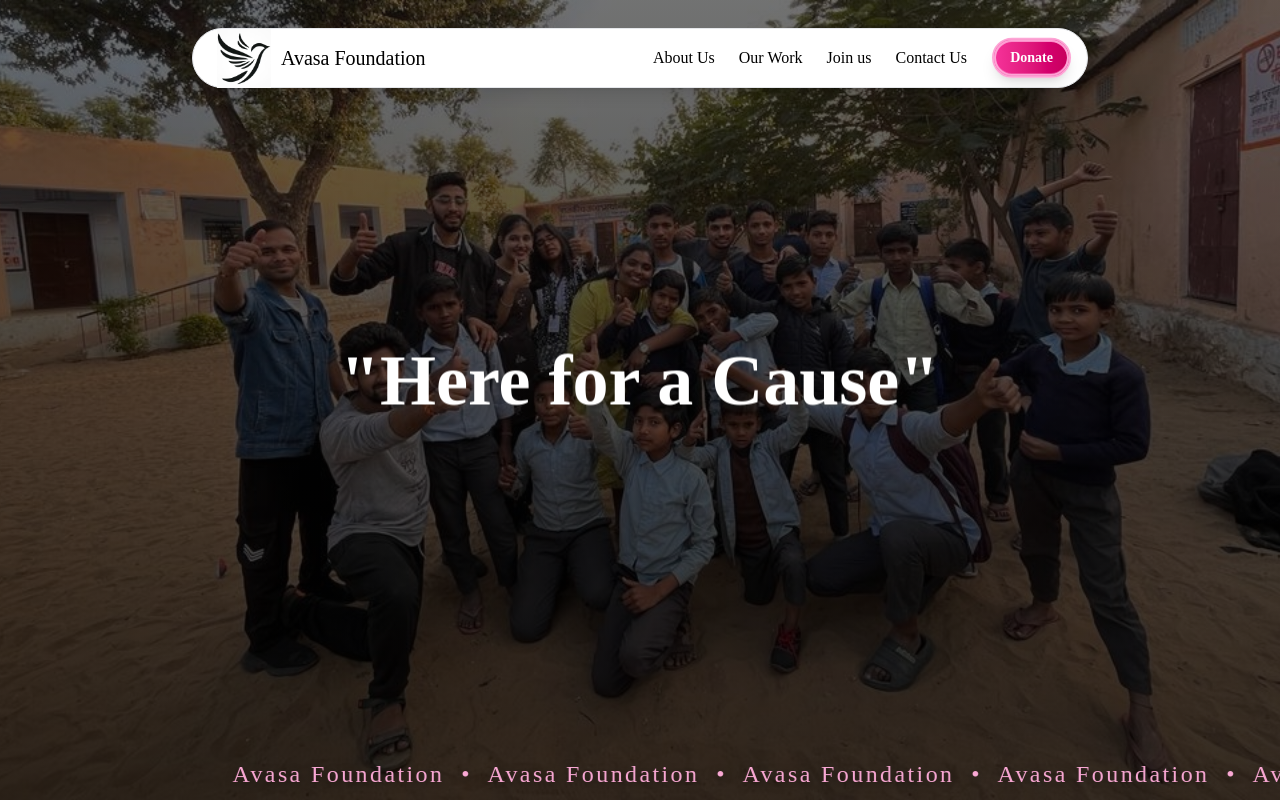
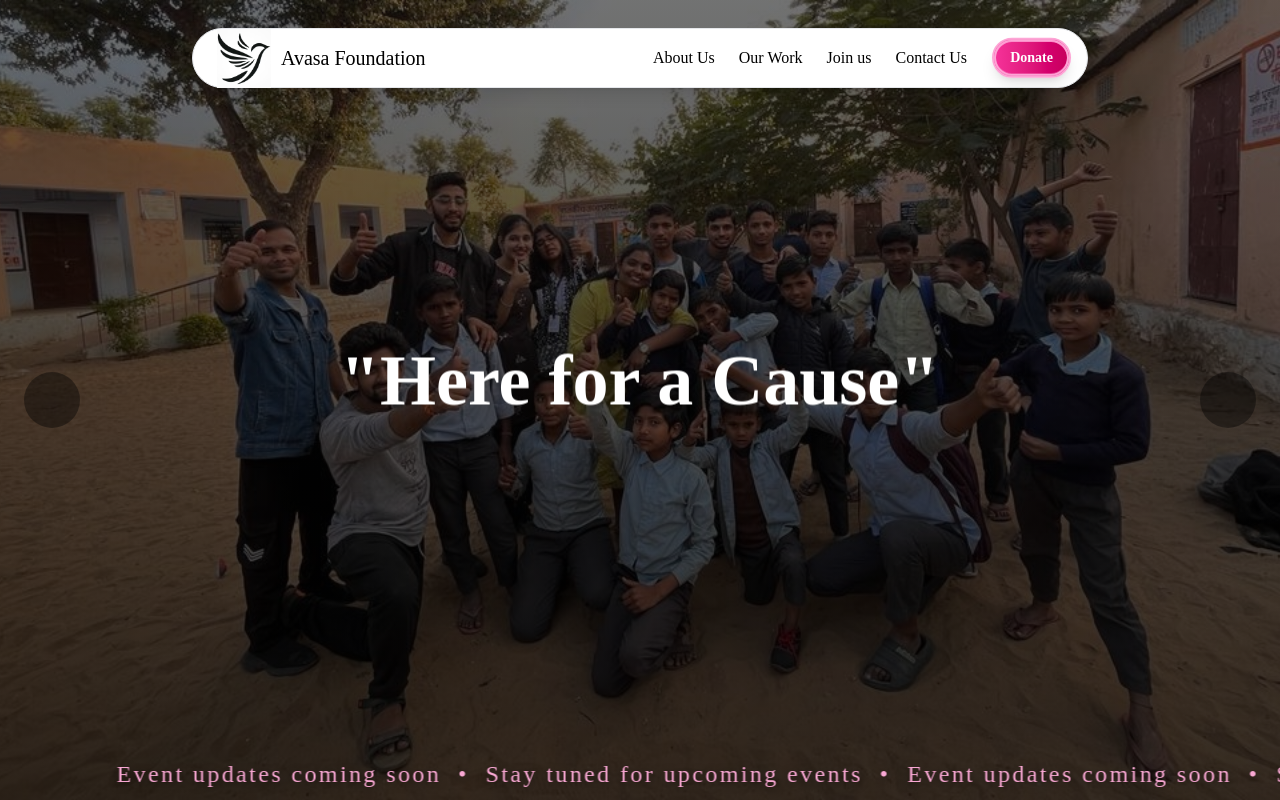
Before and after one commit to vamsiram10/ngo-A, a Next.js app: page / in a window 1280 px wide. Shown: the top 800 px of the page. Built offline with nearby package versions, Linux system fonts and the light colour scheme.

Commit message:
added home page

```diff
--- a/src/components/section/homesections/homeother/HomeOther.jsx
+++ b/src/components/section/homesections/homeother/HomeOther.jsx
@@ -1,6 +1,9 @@
 import Link from "next/link";
-import { useEffect, useRef } from "react";
+import { useEffect, useRef, useState } from "react";
 import { gsap } from "gsap";
+
+// You can add more images here if you want to make it a carousel
+const images = ["/main1.jpg", "/maingallery/a.JPG"];
 
 const dropInKeyframes = [
   { transform: "translateY(-200px)", opacity: 0 },
@@ -13,16 +16,41 @@ const dropInTiming = {
   fill: "forwards",
 };
 
+const arrowStyle = {
+  position: "absolute",
+  top: "50%",
+  transform: "translateY(-50%)",
+  zIndex: 30,
+  background: "rgba(0,0,0,0.4)",
+  border: "none",
+  color: "#fff",
+  fontSize: "2.5rem",
+  width: "3.5rem",
+  height: "3.5rem",
+  borderRadius: "50%",
+  cursor: "pointer",
+  display: "flex",
+  alignItems: "center",
+  justifyContent: "center",
+  transition: "background 0.2s",
+  userSelect: "none",
+};
+
 const HomeOther = () => {
   const textRef = useRef(null);
   const marqueeRef = useRef(null);
+  const bgRef = useRef(null);
 
+  const [currentIndex, setCurrentIndex] = useState(0);
+
+  // Animate text drop-in
   useEffect(() => {
     if (textRef.current) {
       textRef.current.animate(dropInKeyframes, dropInTiming);
     }
   }, []);
 
+  // Animate marquee
   useEffect(() => {
     if (marqueeRef.current) {
       const marquee = marqueeRef.current;
@@ -45,20 +73,129 @@ const HomeOther = () => {
     }
   }, []);
 
+  // Handle click on background to go to next image
+  const handleBgClick = (e) => {
+    // Prevent click if clicking on arrow or marquee
+    if (
+      e.target.closest(".carousel-arrow") ||
+      e.target.closest(".marquee-link")
+    ) {
+      return;
+    }
+    setCurrentIndex((prev) => (prev + 1) % images.length);
+  };
+
+  // Handle swipe
+  useEffect(() => {
+    const bg = bgRef.current;
+    if (!bg) return;
+
+    let startX = null;
+    let startY = null;
+    let isSwiping = false;
+
+    const onTouchStart = (e) => {
+      if (e.touches.length === 1) {
+        startX = e.touches[0].clientX;
+        startY = e.touches[0].clientY;
+        isSwiping = true;
+      }
+    };
+
+    const onTouchMove = (e) => {
+      if (!isSwiping || e.touches.length !== 1) return;
+      const dx = e.touches[0].clientX - startX;
+      const dy = e.touches[0].clientY - startY;
+      if (Math.abs(dx) > 40 && Math.abs(dx) > Math.abs(dy)) {
+        if (dx > 0) {
+          // swipe right
+          setCurrentIndex((prev) =>
+            prev === 0 ? images.length - 1 : prev - 1
+          );
+        } else {
+          // swipe left
+          setCurrentIndex((prev) => (prev + 1) % images.length);
+        }
+        isSwiping = false;
+      }
+    };
+
+    const onTouchEnd = () => {
+      isSwiping = false;
+    };
+
+    bg.addEventListener("touchstart", onTouchStart, { passive: true });
+    bg.addEventListener("touchmove", onTouchMove, { passive: true });
+    bg.addEventListener("touchend", onTouchEnd);
+
+    return () => {
+      bg.removeEventListener("touchstart", onTouchStart);
+      bg.removeEventListener("touchmove", onTouchMove);
+      bg.removeEventListener("touchend", onTouchEnd);
+    };
+  }, []);
+
+  // Keyboard navigation (optional, for accessibility)
+  useEffect(() => {
+    const onKeyDown = (e) => {
+      if (e.key === "ArrowLeft") {
+        setCurrentIndex((prev) => (prev === 0 ? images.length - 1 : prev - 1));
+      } else if (e.key === "ArrowRight") {
+        setCurrentIndex((prev) => (prev + 1) % images.length);
+      }
+    };
+    window.addEventListener("keydown", onKeyDown);
+    return () => window.removeEventListener("keydown", onKeyDown);
+  }, []);
+
+  // --- Removed renderDots and its usage ---
+
   return (
     <div className="overflow-x-hidden relative h-dvh w-screen">
       <div
+        ref={bgRef}
         className="flex items-center justify-center h-dvh w-screen"
         style={{
-          backgroundImage:
-            "linear-gradient(rgba(0,0,0,0.4), rgba(0,0,0,0.4)), url('/main1.jpg')",
+          backgroundImage: `linear-gradient(rgba(0,0,0,0.4), rgba(0,0,0,0.4)), url('${images[currentIndex]}')`,
           backgroundSize: "cover",
           backgroundPosition: "center",
           backgroundRepeat: "no-repeat",
           width: "100vw",
           minHeight: "100dvh",
+          cursor: "pointer",
+          transition: "background-image 0.5s",
         }}
+        onClick={handleBgClick}
+        tabIndex={-1}
       >
+        {/* Left Arrow */}
+        <button
+          className="left-4 carousel-arrow"
+          style={{ ...arrowStyle, left: "1.5rem" }}
+          aria-label="Previous"
+          onClick={(e) => {
+            e.stopPropagation();
+            setCurrentIndex((prev) =>
+              prev === 0 ? images.length - 1 : prev - 1
+            );
+          }}
+        >
+          {/* Arrow symbol removed */}
+        </button>
+        {/* Right Arrow */}
+        <button
+          className="right-4 carousel-arrow"
+          style={{ ...arrowStyle, right: "1.5rem" }}
+          aria-label="Next"
+          onClick={(e) => {
+            e.stopPropagation();
+            setCurrentIndex((prev) => (prev + 1) % images.length);
+          }}
+        >
+          {/* Arrow symbol removed */}
+        </button>
+        {/* Invisible Dots removed */}
+
         <div className="flex flex-col items-center justify-center w-full">
           <div className="z-50 relative mb-10">
             <p
@@ -91,6 +228,7 @@ const HomeOther = () => {
           <Link
             href="/contactus/map"
             ref={marqueeRef}
+            className="marquee-link"
             style={{
               whiteSpace: "nowrap",
               fontWeight: 100,
@@ -109,9 +247,9 @@ const HomeOther = () => {
             tabIndex={0}
             scroll={false}
           >
-            Avasa Foundation &nbsp;•&nbsp; Avasa Foundation &nbsp;•&nbsp; Avasa
-            Foundation &nbsp;•&nbsp; Avasa Foundation &nbsp;•&nbsp; Avasa
-            Foundation &nbsp;•&nbsp; Avasa Foundation
+            Event updates coming soon &nbsp;•&nbsp; Stay tuned for upcoming
+            events &nbsp;•&nbsp; Event updates coming soon &nbsp;•&nbsp; Stay
+            tuned for upcoming events &nbsp;•&nbsp; Avasa Foundation
           </Link>
         </div>
       </div>
```
